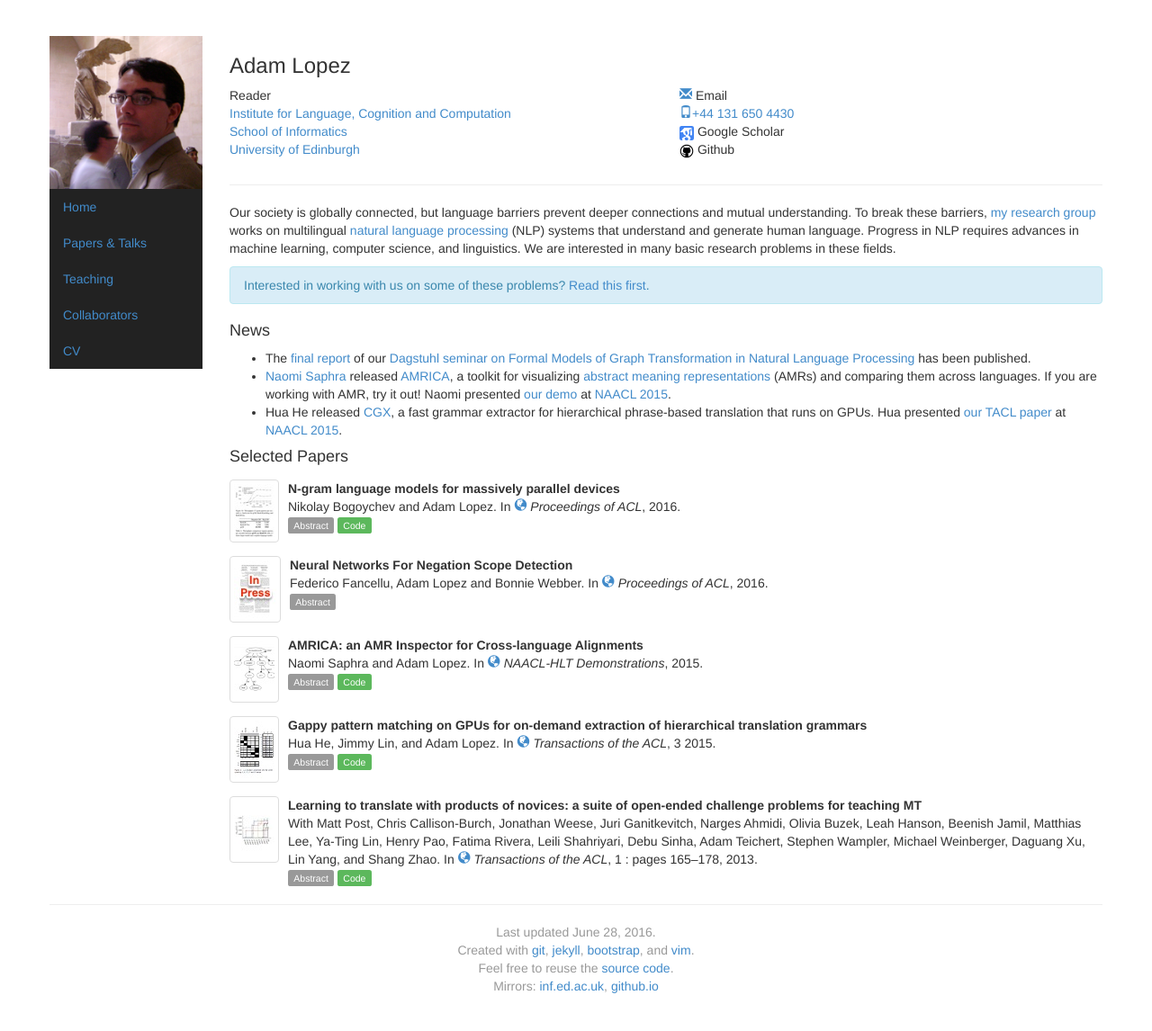
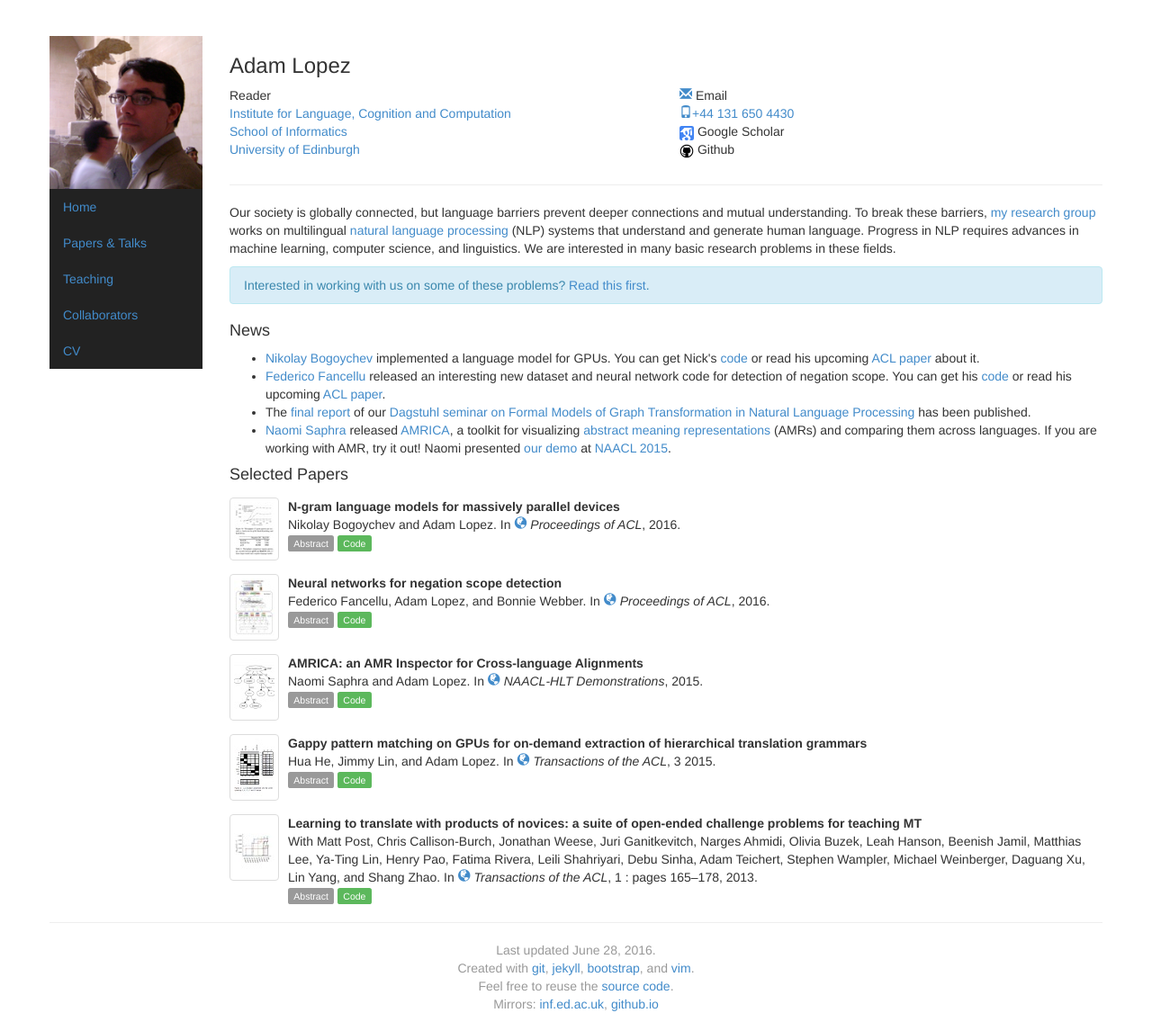
Before and after one commit to alopez/alopez.github.com, a Jekyll site: the page built from index.html, in a window 1280 px wide. Shown: the whole page at 90% size. Built offline with Jekyll 4.4.1, drawn with Linux system fonts in a browser that asks for light colours.

Commit message:
Add paper and news

```diff
--- a/_config.yml
+++ b/_config.yml
@@ -58,26 +58,28 @@ papers:
     paper-type: inproceedings
     selected: yes
     year: 2016
-    img: inpress2
-    title: Neural Networks For Negation Scope Detection
-    authors: Federico Fancellu, Adam Lopez and Bonnie Webber
+    img: nneg
+    title: Neural networks for negation scope detection
+    authors: Federico Fancellu, Adam Lopez, and Bonnie Webber
     booktitle: Proceedings of ACL
+    code: https://github.com/ffancellu/NegNN
     booktitle-url: http://acl2016.org/
+    doc-url: https://drive.google.com/file/d/0B7cpo43vOGF1Umw0dHNtQXZiMGs/view
     venue: conference
     abstract: >
       Automatic negation scope detection is a task that has been tackled
-      using different classifiers and heuristics. Most of these systems are
-      however highly-engineered, English-specific and only tested on the
-      same genre they were trained on. These problems could potentially be
-      overcome by using a neural network architecture. Results obtained on
-      data from the *SEM2012 shared task on negation scope detection show
-      that even a simple feed-forward neural network using word-embedding
-      features alone, performs on par with earlier classifiers, with a
-      bi-directional LSTM outperforming all of them. Finally, through a
-      specially designed synthetic test set we explore the problem of
-      detecting the negation scope more in depth and show that performance
-      suffers from genre effects and differs with the type of negation
-      considered.
+      using different classifiers and heuristics. Most systems are however
+      1) highly-engineered, 2) English-specific, and 3) only tested on
+      the same genre they were trained on. We start by addressing 1) and 2)
+      using a neural network architecture. Results obtained on data from
+      the *SEM2012 shared task on negation scope detection show that even a
+      simple feed-forward neural network using word-embedding features
+      alone, performs on par with earlier classifiers, with a
+      bi-directional LSTM outperforming all of them. We then address 3) by
+      means of a specially-designed synthetic test set; in doing so, we
+      explore the problem of detecting the negation scope more in depth and
+      show that performance suffers from genre effects and differs with the
+      type of negation considered.
   - layout: paper
     paper-type: inproceedings
     selected: no
--- a/index.html
+++ b/index.html
@@ -3,6 +3,19 @@ layout: default
 title: Adam Lopez
 picture: nike
 news:
+  -
+    >
+      <a href="http://homepages.inf.ed.ac.uk/s1031254/">Nikolay Bogoychev</a>
+      implemented a language model for GPUs. You can get Nick's
+      <a href="https://github.com/XapaJIaMnu/gLM">code</a> or read his upcoming
+      <a href="https://drive.google.com/file/d/0B7cpo43vOGF1RHIxSTgwNFB6Wkk/view">ACL paper</a> about it.
+  -
+    >
+      <a href="http://homepages.inf.ed.ac.uk/s1260346/index.html">Federico Fancellu</a> released an interesting new dataset
+      and neural network code for detection of negation scope. You can get
+      his <a href="https://github.com/ffancellu/NegNN">code</a> or read his upcoming
+      <a href="https://drive.google.com/file/d/0B7cpo43vOGF1Umw0dHNtQXZiMGs/view">ACL paper</a>.
+
   -
     >
       The <a href="http://drops.dagstuhl.de/opus/volltexte/2015/5348/pdf/dagrep_v005_i003_p143_s15122.pdf">final report</a>
@@ -11,19 +24,12 @@ news:
       has been published.
   -
     >
-      <a href="http://clsp.jhu.edu/people/nsaphra/">Naomi Saphra</a>
+      <a href="http://nsaphra.github.io/">Naomi Saphra</a>
       released <a href="https://github.com/nsaphra/AMRICA">AMRICA</a>, a toolkit for visualizing
       <a href="http://amr.isi.edu/">abstract
       meaning representations</a> (AMRs) and comparing them across languages.
       If you are working with AMR, try it out! Naomi presented
       <a href="http://speak.clsp.jhu.edu/uploads/publications/papers/1053_pdf.pdf">our demo</a>
-      at <a href="http://naacl.org/naacl-hlt-2015/">NAACL 2015</a>.
-  -
-    >
-      Hua He released <a href="http://hohocode.github.io/cgx/">CGX</a>,
-      a fast grammar extractor for hierarchical
-      phrase-based translation that runs on GPUs. Hua presented
-      <a href="http://aclweb.org/anthology/Q/Q15/Q15-1007.pdf">our TACL paper</a>
       at <a href="http://naacl.org/naacl-hlt-2015/">NAACL 2015</a>.
 ---
 <div class="page-header">
```
Also changed, not shown: img/paper/nneg.jpg (added).
